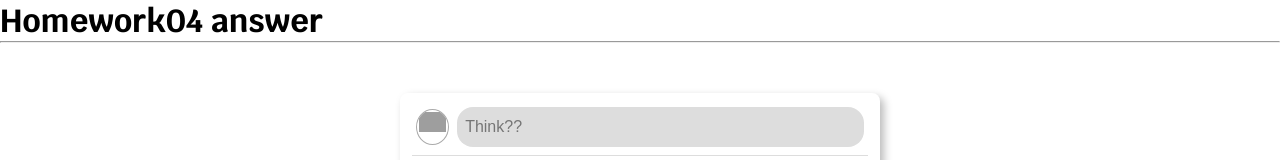
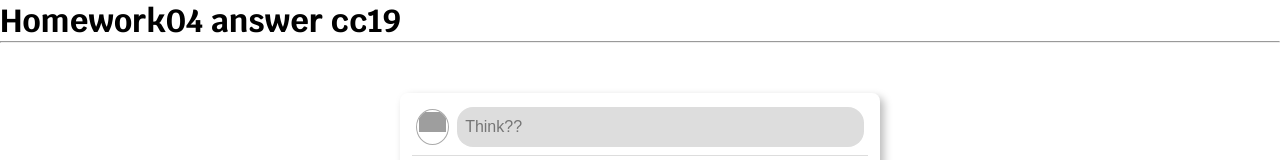
Before and after one commit to Chakritst/cc19-homework4ans, a plain HTML site: page index.html in a window 1280 px wide. Shown: the top 160 px of the page. Drawn offline with Linux system fonts and the light colour scheme; grey boxes are pictures that could not be loaded.

Commit message:
add CC19 text

```diff
--- a/index.html
+++ b/index.html
@@ -8,7 +8,7 @@
     <link rel="stylesheet" href="./styles.css">
 </head>
 <body>
-    <h1> Homework04 answer</h1>
+    <h1> Homework04 answer cc19</h1>
     <hr>
     <div class="post">
         <div class="row1">
```
